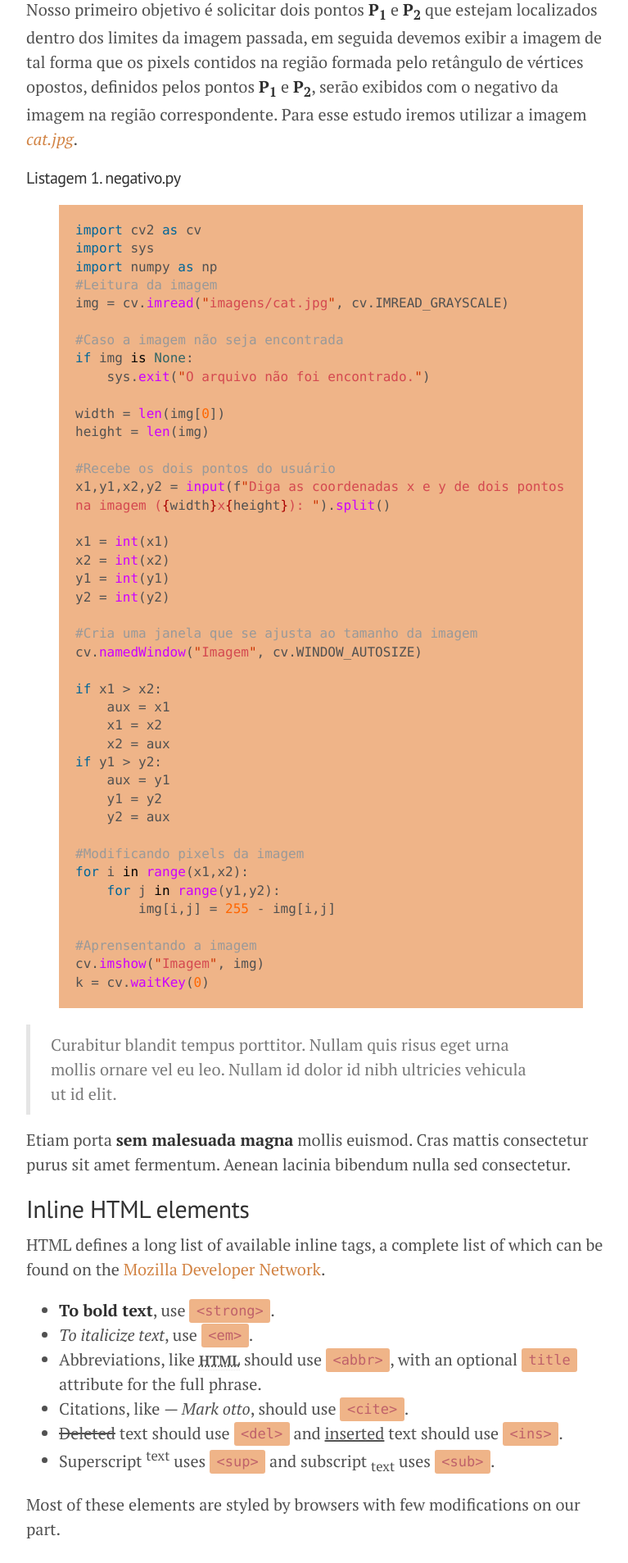
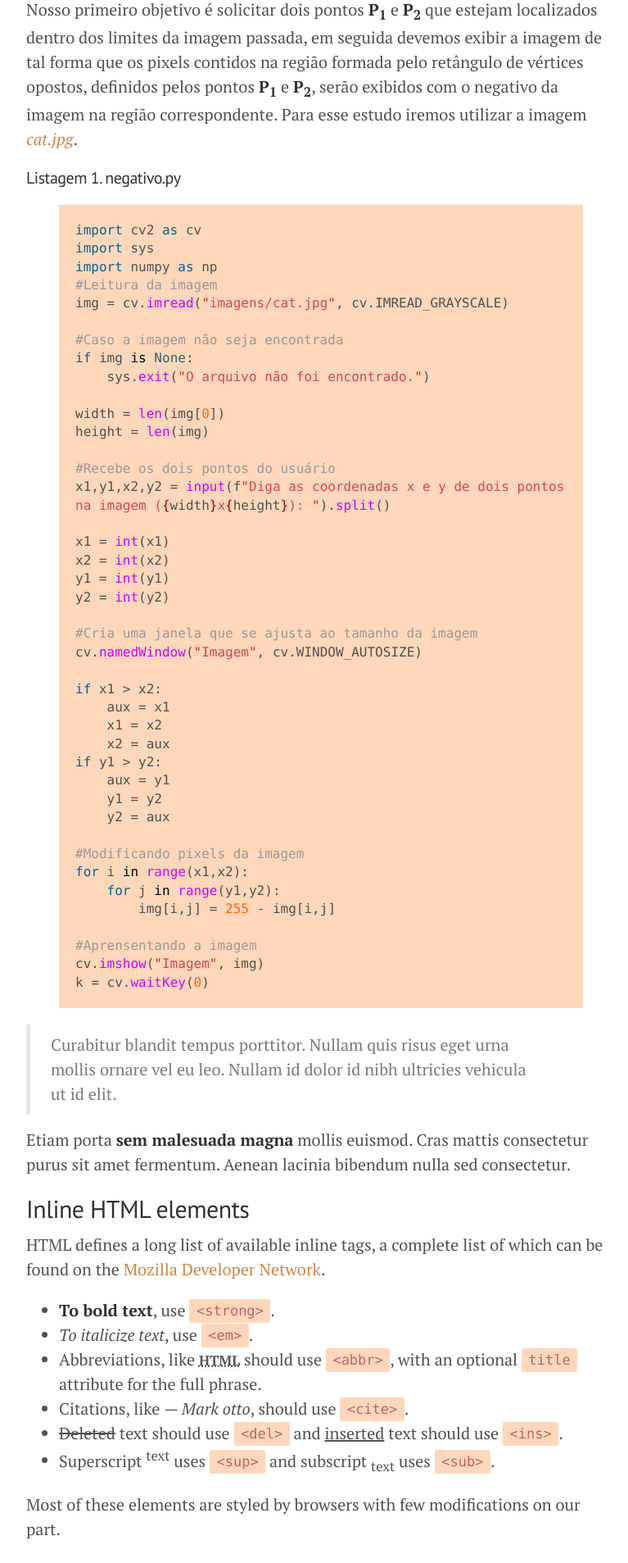
Before and after one commit to lucasamds/lucasamds.github.io, a Jekyll site: the page built from index.html, in a window 1280 px wide. Shown: the part 563-2470 px from the top of the page at 82% size, without its empty margins (248-1015 px from the left). Built offline with Jekyll 4.4.1, drawn with Linux system fonts in a browser that asks for light colours; the list of posts is cut into pages by our own code.

Commit message:
Update poole.css

```diff
--- a/public/css/poole.css
+++ b/public/css/poole.css
@@ -156,7 +156,7 @@ code {
   padding: .25em .5em;
   font-size: 85%;
   color: #bf616a;
-  background-color: #efb488;
+  background-color: #FFD7BA;
   border-radius: 3px;
 }
 pre {
@@ -170,7 +170,7 @@ pre {
   white-space: pre-wrap;
   word-break: break-all;
   word-wrap: break-word;
-  background-color: #efb488;
+  background-color: #FFD7BA;
 }
 pre code {
   padding: 0;
```
